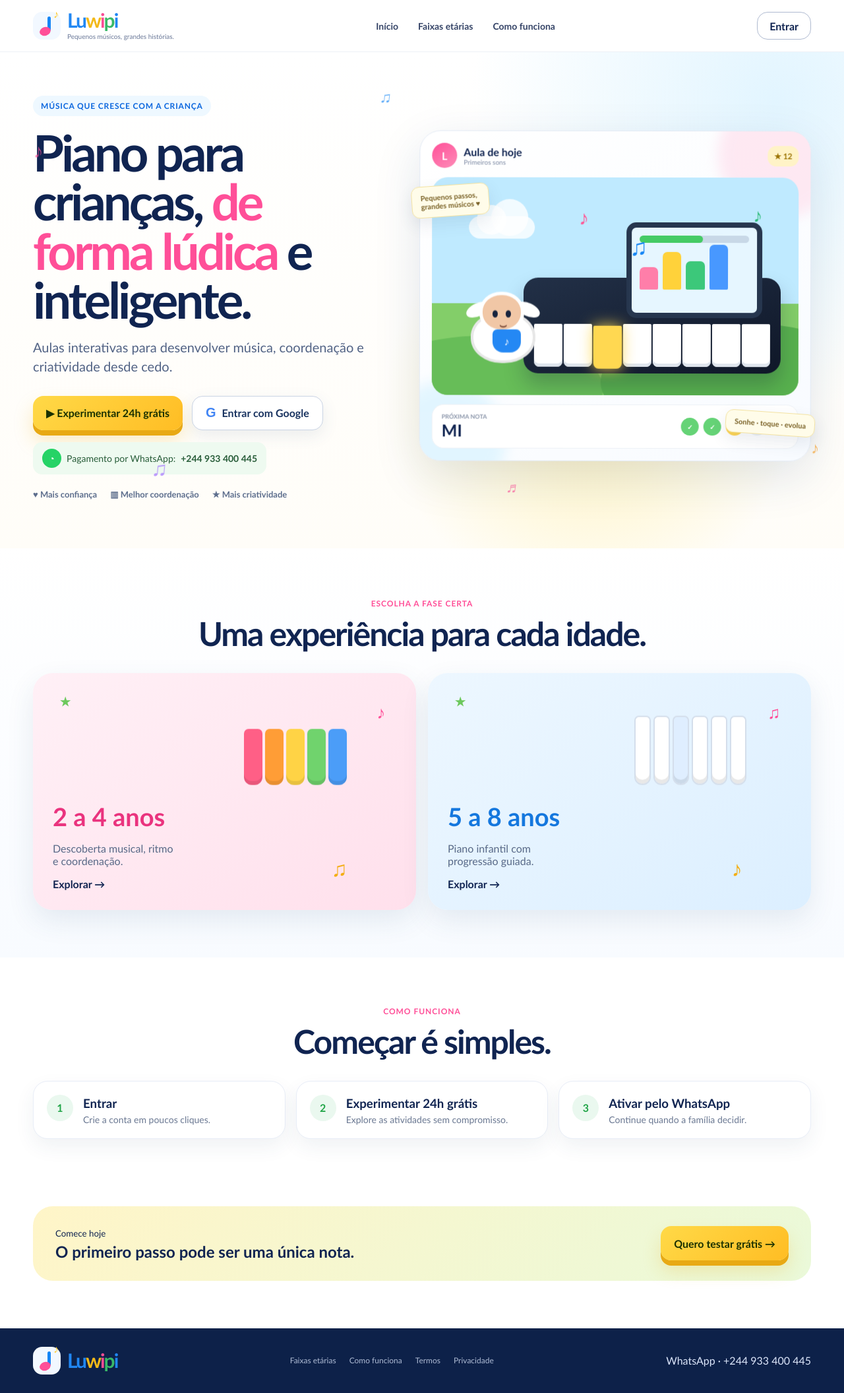
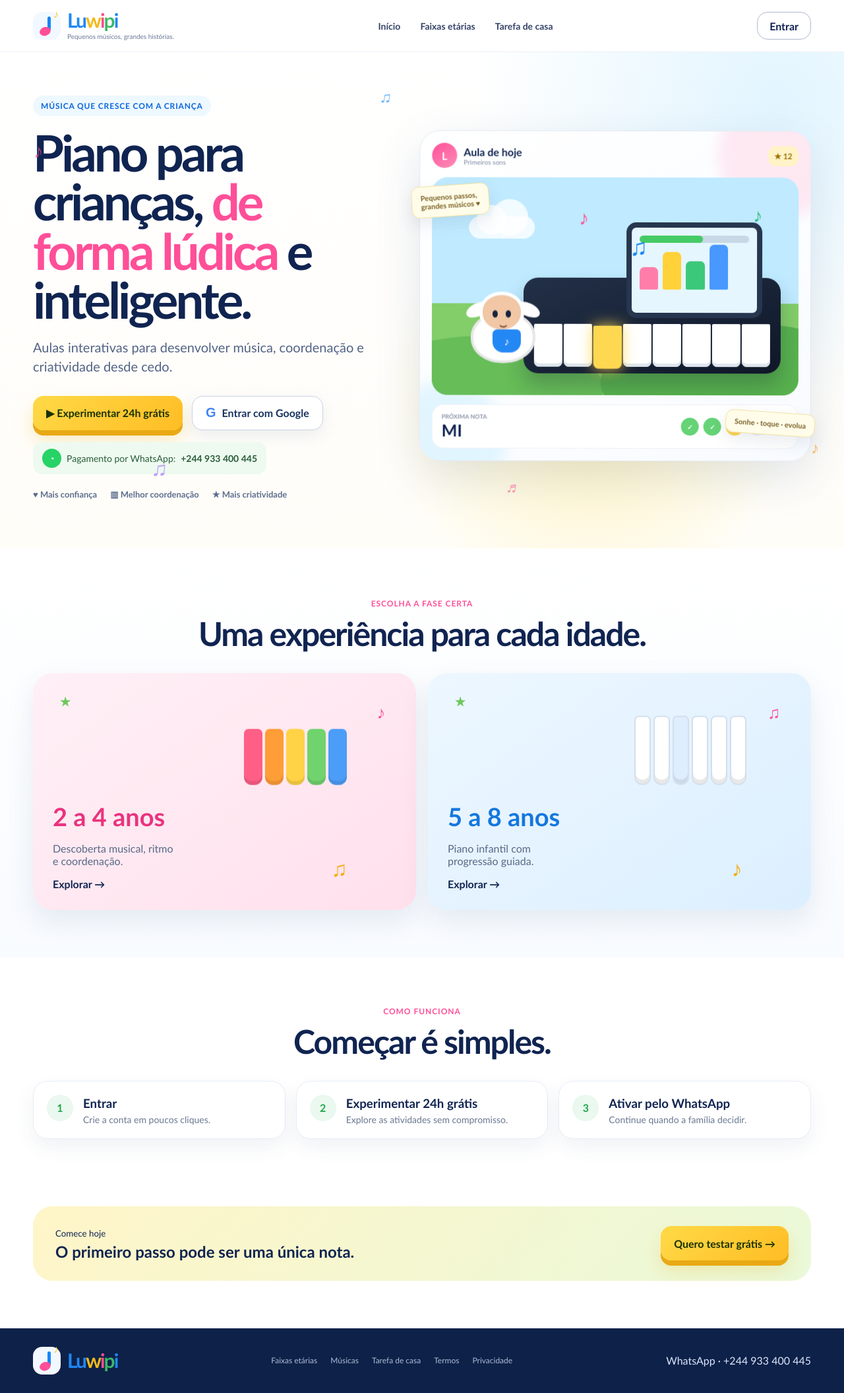
Before and after one commit to yuranicango-sketch/Luwipi, a Next.js app: page / in a window 1280 px wide. Shown: the whole page at 66% size. Built offline with nearby package versions, Linux system fonts and the light colour scheme.

Commit message:
feat: expose parent homework entry on landing

```diff
--- a/app/page.tsx
+++ b/app/page.tsx
@@ -14,7 +14,7 @@ export default function Home() {
           <nav className="main-nav" aria-label="Navegação principal">
             <a href="#inicio">Início</a>
             <a href="#faixas">Faixas etárias</a>
-            <a href="#como-funciona">Como funciona</a>
+            <Link href="/tarefa">Tarefa de casa</Link>
           </nav>
           <Link className="btn btn-outline btn-small" href="/login">Entrar</Link>
         </div>
@@ -73,7 +73,7 @@ export default function Home() {
 
       <section className="final-cta"><div className="container cta-card"><div><small>Comece hoje</small><h2>O primeiro passo pode ser uma única nota.</h2></div><Link className="btn btn-primary" href="/login">Quero testar grátis →</Link></div></section>
 
-      <footer className="footer"><div className="container footer-grid"><Logo compact/><div className="footer-links"><a href="#faixas">Faixas etárias</a><a href="#como-funciona">Como funciona</a><Link href="/termos">Termos</Link><Link href="/privacidade">Privacidade</Link></div><a href={whatsapp} target="_blank" rel="noreferrer">WhatsApp · +244 933 400 445</a></div></footer>
+      <footer className="footer"><div className="container footer-grid"><Logo compact/><div className="footer-links"><a href="#faixas">Faixas etárias</a><Link href="/musicas">Músicas</Link><Link href="/tarefa">Tarefa de casa</Link><Link href="/termos">Termos</Link><Link href="/privacidade">Privacidade</Link></div><a href={whatsapp} target="_blank" rel="noreferrer">WhatsApp · +244 933 400 445</a></div></footer>
     </main>
   );
 }
```
